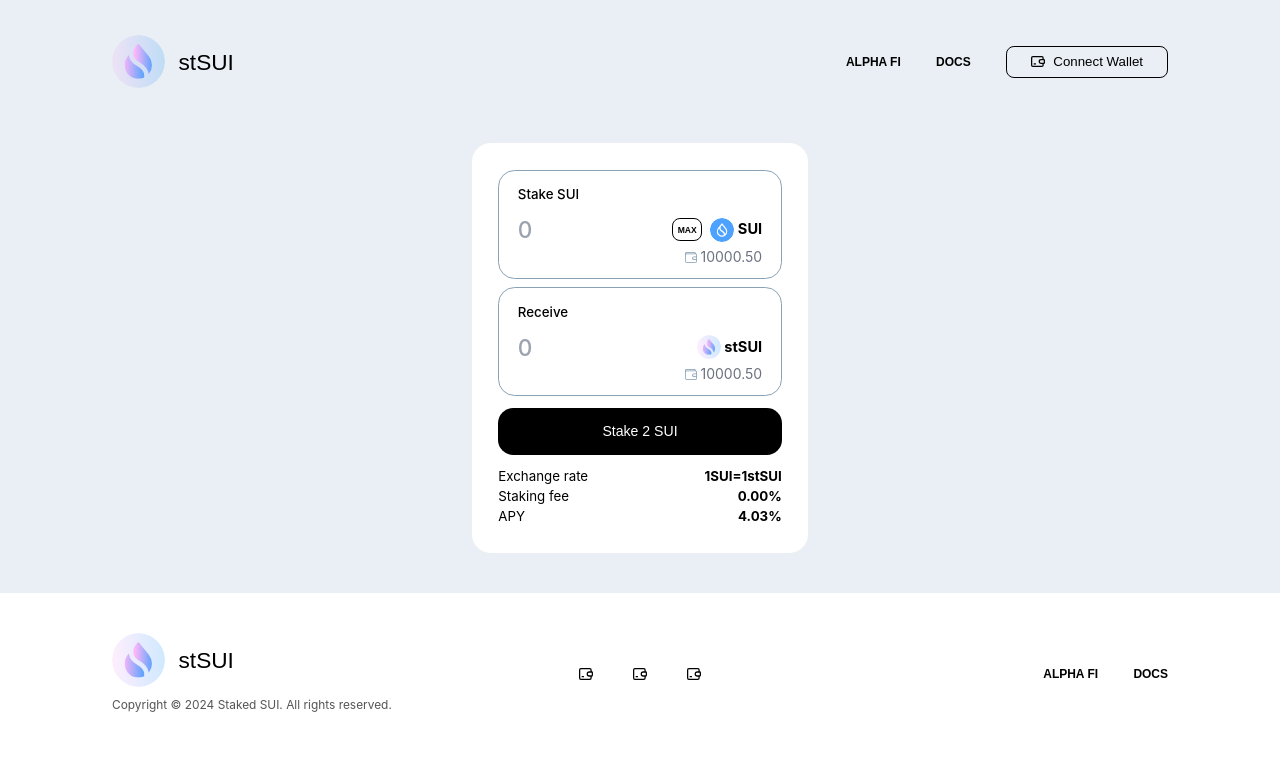
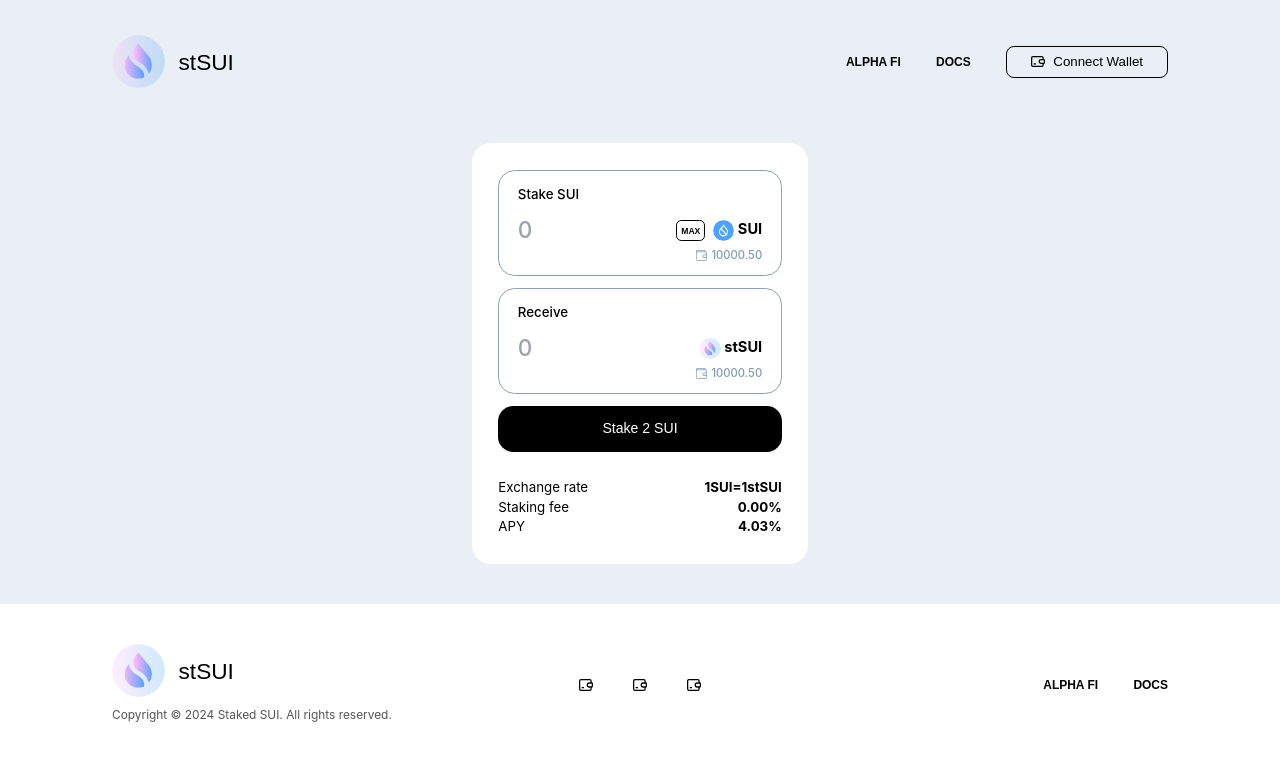
Before and after one commit to 11felix/msafe-test, a React (Create React App) app: page / in a window 1280 px wide. Shown: the top 760 px of the page. Built offline with nearby package versions, Linux system fonts and the light colour scheme.

Commit message:
input component UI

```diff
--- a/src/components/CommonButton.tsx
+++ b/src/components/CommonButton.tsx
@@ -1,6 +1,10 @@
 import React, { useEffect, useState } from "react";
 
-const CommonButton: React.FC = () => {
+interface CommonButtonProps {
+  text: string;
+}
+
+const CommonButton: React.FC<CommonButtonProps> = ({ text }) => {
   const [walletConnected, setWalletConnected] = useState(false);
 
   useEffect(() => {
@@ -20,14 +24,14 @@
               className="h-[0.917vw] w-[1.12vw] mr-2 text-white"
             />
           )}
-          Stake 2 SUI
+          {text}
         </button>
       ) : (
         <button
           // onClick={onConnectWallet}
           className="text-center bg-black py-[1vw] rounded-[1.19vw] text-white text-[1.1vw] font-poppins font-medium"
         >
-          Stake 2 SUI
+          {text}
         </button>
       )}
     </>
--- a/src/components/InputContainer.tsx
+++ b/src/components/InputContainer.tsx
@@ -31,26 +31,26 @@
   };
 
   return (
-    <div className="pt-[1.14vw] pb-[0.83vw] px-[1.45vw] border border-[#89A2B5] rounded-[1.3vw] w-full h-fit">
+    <div className="pt-[1.14vw] pb-[0.83vw] px-[1.45vw] border border-[#89A2B5] rounded-[1.3vw] w-[100%] h-fit">
       <div className="text-[1.04vw] font-inter font-medium text-black">
         {title}
       </div>
       <div className="flex flex-col items-center mt-2">
-        <div className="flex justify-between items-center w-full">
+        <div className="flex justify-between items-center w-[100%]">
           <div>
             <input
               type="number"
               value={inputValue}
               onChange={handleInputChange}
               placeholder="0"
-              className="w-36 text-[1.77vw] font-inter font-medium text-black outline-none"
+              className="no-spinner w-[11.3vw] text-[1.77vw] font-inter font-medium text-black outline-none"
             />
           </div>
-          <div className="flex">
+          <div className="flex items-center">
             {isMaxBtn && (
               <button
                 onClick={handleMaxClick}
-                className="border-[0.104vw] border-[#000000] h-fit pt-[0.36vw] pb-[0.23vw] px-[0.36vw] rounded-[0.62vw] hover:bg-black hover:text-white text-[0.67vw] font-poppins font-semibold"
+                className="border-[0.104vw] border-[#000000] h-fit pt-[0.3vw] pb-[0.2vw] px-[0.3vw] rounded-[0.41vw] hover:bg-black hover:text-white text-[0.67vw] font-poppins font-semibold"
               >
                 MAX
               </button>
@@ -59,7 +59,7 @@
               <img
                 src={tokenIcon}
                 alt={`${tokenName} icon`}
-                className="w-6 h-6 rounded-full"
+                className="w-[1.66vw] h-[1.66vw] rounded-full"
               />
               <span className="text-black text-[1.14vw] font-inter font-bold ml-[0.3vw]">
                 {tokenName}
@@ -70,12 +70,12 @@
         <div className="flex justify-between w-full">
           <div>
             {inputValue && (
-              <div className="text-gray-500 text-sm">
+              <div className="text-[#829CB2] font-inter font-medium text-[0.88vw]">
                 ${usdValue.toFixed(2)}
               </div>
             )}
           </div>
-          <div className="flex items-center text-gray-500 text-sm">
+          <div className="flex items-center text-[#829CB2] font-inter font-medium text-[0.88vw]">
             <img
               src={GreyWallet}
               alt="wallet"
--- a/src/modules/Stake.tsx
+++ b/src/modules/Stake.tsx
@@ -18,7 +18,7 @@
   return (
     <div className="bg-[#E9EFF4] pt-5 pb-10 w-full h-full">
       <div className="w-[26.30vw] h-fit p-[2.08vw] bg-white rounded-[1.45vw] flex flex-col mx-auto">
-        <div className="mb-2">
+        <div className="mb-[0.93vw]">
           <InputContainer
             title="Stake SUI"
             balance={10000.5}
@@ -27,7 +27,7 @@
             isMaxBtn={true}
           />
         </div>
-        <div className="mb-3">
+        <div className="mb-[0.93vw]">
           <InputContainer
             title="Receive"
             balance={10000.5}
@@ -36,8 +36,8 @@
             isMaxBtn={false}
           />
         </div>
-        <CommonButton />
-        <div className="mt-3">
+        <CommonButton text="Stake 2 SUI" />
+        <div className="mt-[1.97vw]">
           <div className="flex justify-between items-center">
             <p className="text-black text-[1.04vw] font-inter">Exchange rate</p>
             <p className="text-black text-[1.04vw] font-inter font-bold">
--- a/tailwind.config.js
+++ b/tailwind.config.js
@@ -10,5 +10,22 @@
       },
     },
   },
-  plugins: [],
+  plugins: [
+    function ({ addUtilities }) {
+      addUtilities({
+        ".no-spinner": {
+          "-moz-appearance": "textfield",
+          "-webkit-appearance": "none",
+        },
+        ".no-spinner::-webkit-inner-spin-button": {
+          "-webkit-appearance": "none",
+          margin: "0",
+        },
+        ".no-spinner::-webkit-outer-spin-button": {
+          "-webkit-appearance": "none",
+          margin: "0",
+        },
+      });
+    },
+  ],
 };
```
